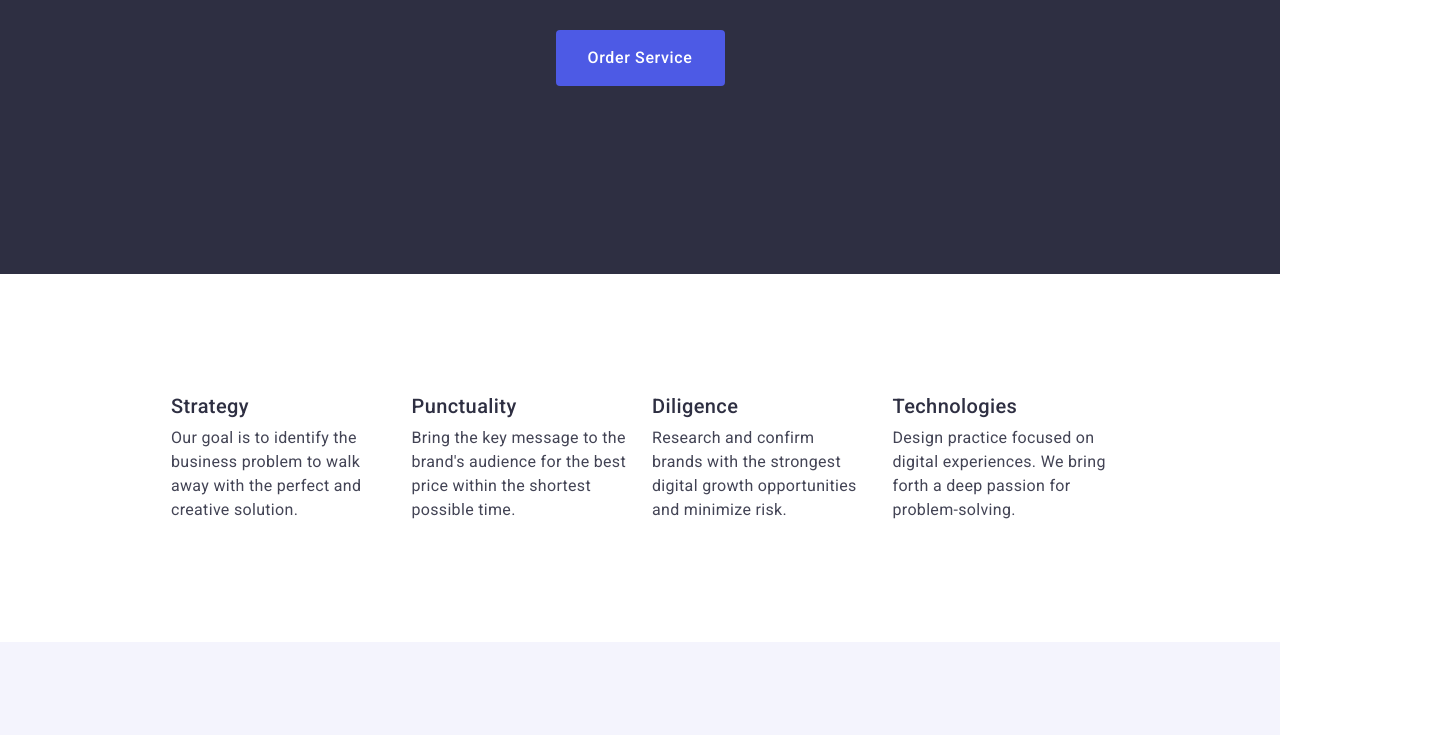
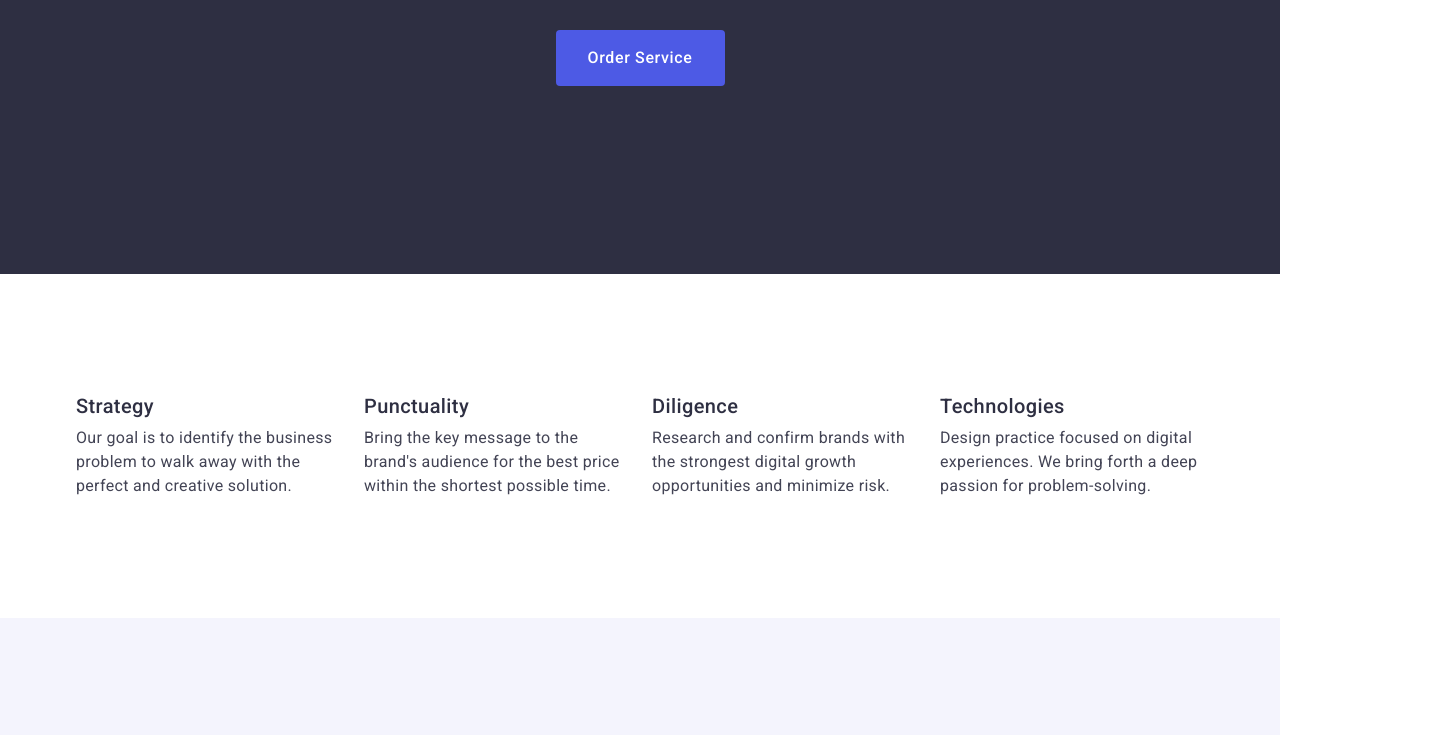
Before and after one commit to Bashmachok1982/goit-markup-hw-03, a plain HTML site: page index.html in a window 1280 px wide. Shown: the part 399-1134 px from the top of the page, 1455 px wide, since content can reach past the window. Drawn offline with nearby package versions, Linux system fonts and the light colour scheme.

Commit message:
peredelka 2.0

```diff
--- a/css/styles.css
+++ b/css/styles.css
@@ -140,7 +140,7 @@ a {
 }
 .container {
   max-width: 1158px;
-  margin: 0px 156px;
+  margin: 0 auto;
   padding: 0px 15px;
 }
 
@@ -226,6 +226,7 @@ a {
 }
 .container {
   max-width: 1158px;
+  margin: 0 auto;
   padding: 0px 15px;
 }
 .team-title {
```
